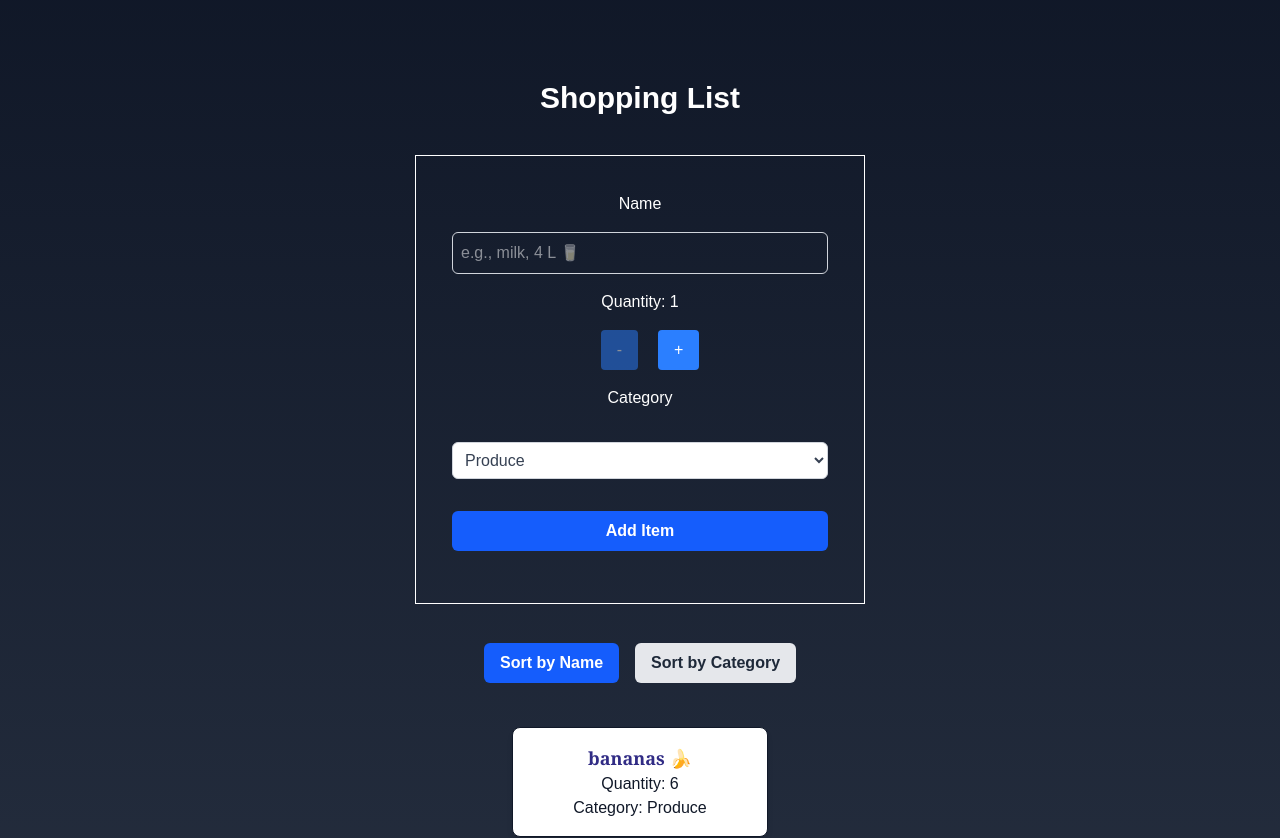
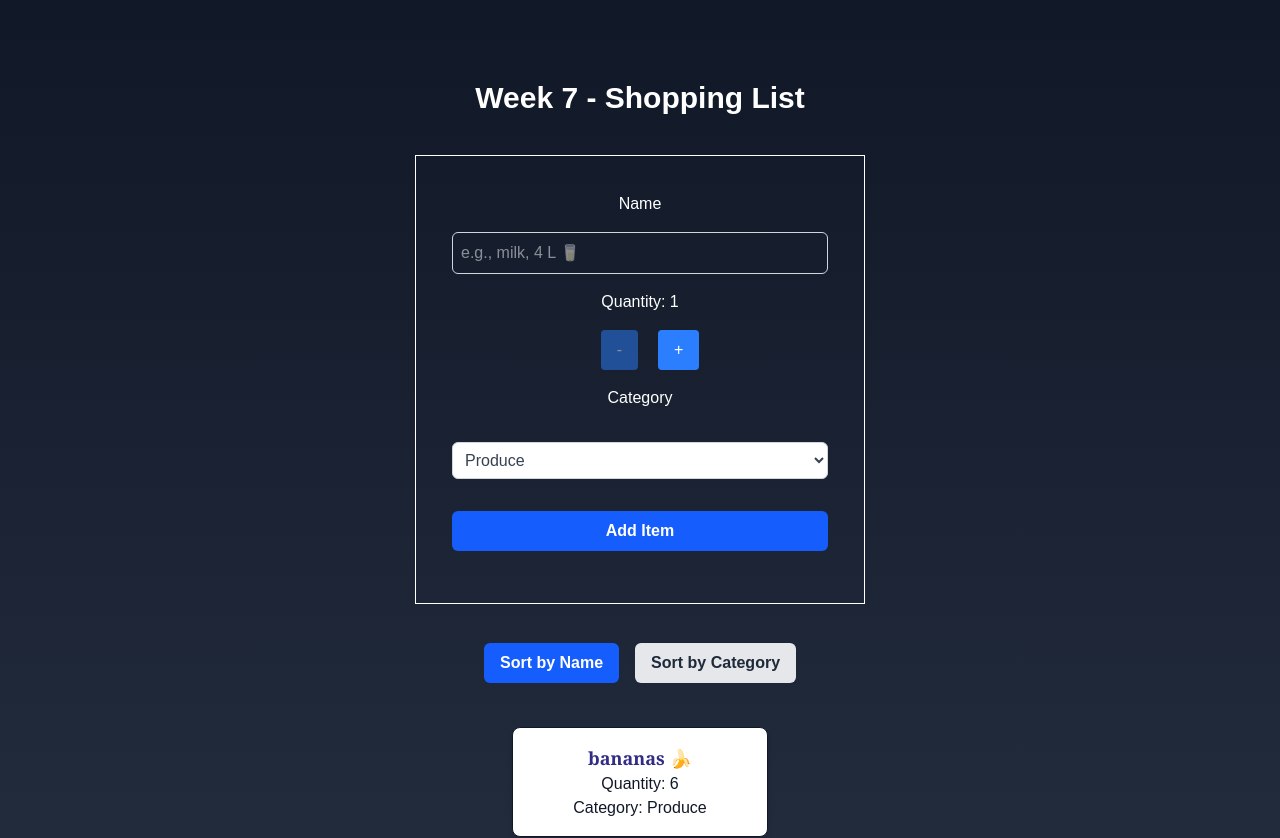
Before and after one commit to Tdawar/cprg306-assignments, a Next.js app: page /week-7 in a window 1280 px wide. Shown: the top 838 px of the page. Built offline with nearby package versions, Linux system fonts and the light colour scheme.

Commit message:
Update page.js

```diff
--- a/app/week-7/page.js
+++ b/app/week-7/page.js
@@ -14,7 +14,7 @@ export default function Page() {
 
   return (
     <main className="p-20 flex flex-col items-center text-center bg-gradient-to-t from-gray-600 to-gray-900 min-h-screen text-white">
-      <h1 className="text-3xl font-bold w-full mb-10">Shopping List</h1>
+      <h1 className="text-3xl font-bold w-full mb-10">Week 7 - Shopping List</h1>
       <div className="w-full max-w-md mb-10">
         <NewItem onAddItem={handleAddItem} />
       </div>
```
